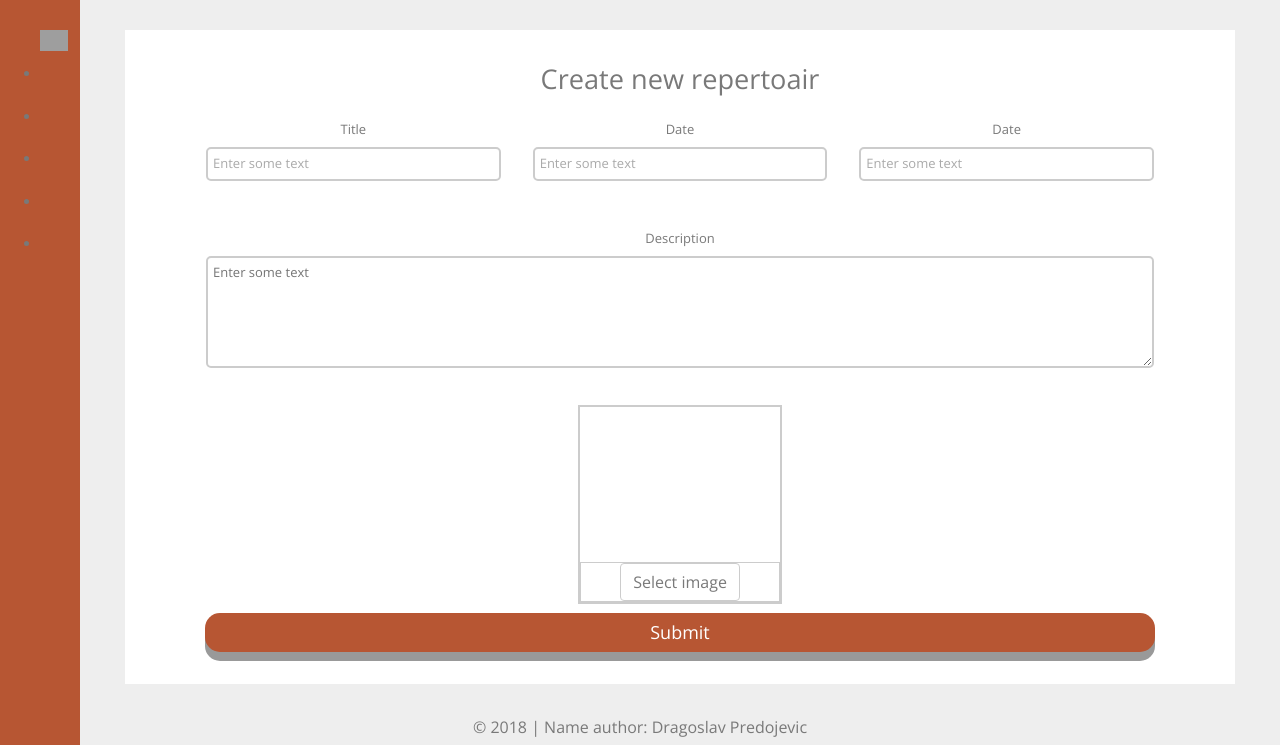
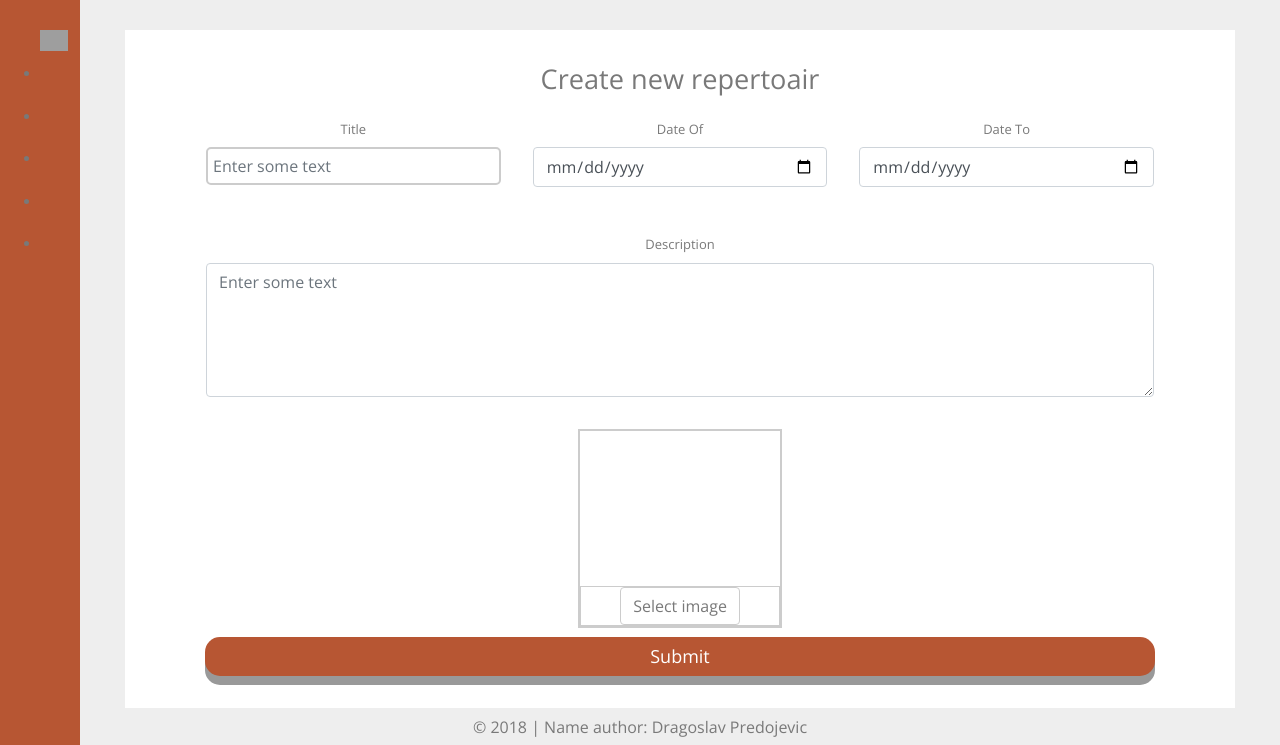
Before and after one commit to DragoslavS7/PresentingRepertoair, a PHP site: page /admins/new-repertoair.php in a window 1280 px wide. Shown: the part 55-800 px from the top of the page. Run offline with PHP 8.4, Linux system fonts and the light colour scheme; some web fonts are replaced; grey boxes are pictures that could not be loaded.

Commit message:
Added to dataPicker

```diff
--- a/admins/new-repertoair.php
+++ b/admins/new-repertoair.php
@@ -8,19 +8,21 @@
                     <div class="col-4">
                         <div class="form-group">
                             <label for="title">Title</label>
-                            <input type="text" id="title" name="title" placeholder="Enter some text">
+                            <input type="text" id="title" name="title" class="form-control" placeholder="Enter some text">
                         </div>
                     </div>
                     <div class="col-4">
                         <div class="form-group">
-                            <label for="date">Date</label>
-                            <input type="text" id="dateOf" name="dateOf" placeholder="Enter some text">
+                            <label for="date">Date Of</label>
+                            <input type="date" id="dateOf" name="dateOf"  max="3000-12-31"
+                                   min="1000-01-01"  class="form-control" placeholder="Enter some text">
                         </div>
                     </div>
                     <div class="col-4">
                         <div class="form-group">
-                            <label for="date">Date</label>
-                            <input type="text" id="dateTo" name="dateTo" placeholder="Enter some text">
+                            <label for="date">Date To</label>
+                            <input type="date" id="dateTo" name="dateTo" min="1000-01-01"
+                                   max="3000-12-31" class="form-control" placeholder="Enter some text">
                         </div>
                     </div>
                 </div>
@@ -28,14 +30,14 @@
                     <div class="col-12">
                         <div class="form-group">
                             <label for="date">Description</label>
-                            <textarea cols="20" rows="5" name="description" id="description" placeholder="Enter some text"></textarea>
+                            <textarea cols="20" rows="5" name="description" id="description" class="form-control" placeholder="Enter some text"></textarea>
                         </div>
                     </div>
                 </div>
                 <div class="fileinput fileinput-new" data-provides="fileinput">
                     <div class="fileinput-preview thumbnail" data-trigger="fileinput" style="width: 200px; height: 150px;"></div>
                     <div class="btn-file">
-                        <span class="btn btn-default btn-file"><span class="fileinput-new">Select image</span><span class="fileinput-exists">Change</span><input type="file" name="file" id="file"><input type="hidden" name="fileBtn" id="fileBtn" style="hidde"></span>
+                        <span class="btn btn-default btn-file"><span class="fileinput-new">Select image</span><span class="fileinput-exists">Change</span><input type="file" name="file"  id="file"><input type="hidden" name="fileBtn"  id="fileBtn" style="hidde"></span>
                         <a href="#" class="btn btn-default fileinput-exists" data-dismiss="fileinput">Remove</a>
                     </div>
                 </div>
```
Also changed, not shown: uploads/Selection_002.png (added), uploads/Selection_005.png (added).
